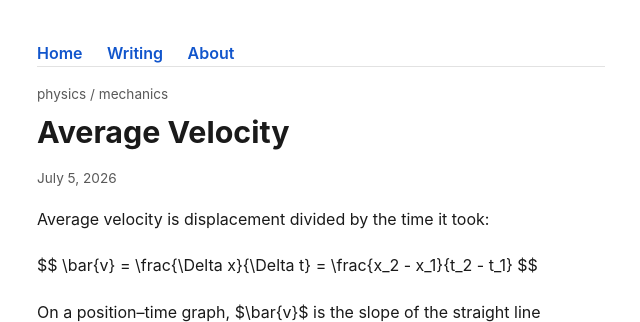
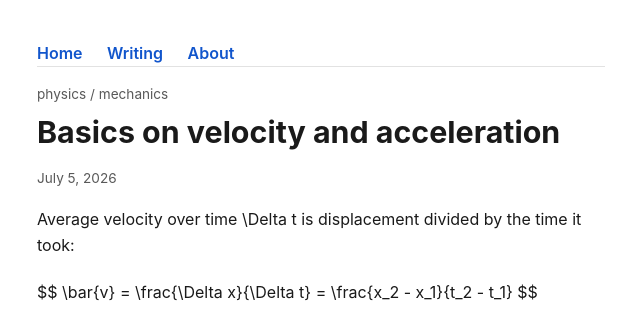
Before and after one commit to ioRo3781/ioRo3781.github.io, an Astro site: page /writing/physics/mechanics/average-velocity in a window 1280 px wide. Shown: the top 322 px of the page, without its empty margins (319-959 px from the left). Built offline with nearby package versions, Linux system fonts and the light colour scheme; Astro itself is replaced by a stand-in of ours; some packages are replaced by stand-ins of ours.

Commit message:
Update average-velocity.md

```diff
--- a/src/content/writing/physics/mechanics/average-velocity.md
+++ b/src/content/writing/physics/mechanics/average-velocity.md
@@ -1,10 +1,10 @@
 ---
-title: "Average Velocity"
+title: "Basics on velocity and acceleration"
 date: 2026-07-05
-description: "Displacement over elapsed time, and what that ratio hides."
+description: "Here are the basic mathematics and physics behind those topics "
 ---
 
-Average velocity is displacement divided by the time it took:
+Average velocity over time \Delta t is displacement divided by the time it took:
 
 $$
 \bar{v} = \frac{\Delta x}{\Delta t} = \frac{x_2 - x_1}{t_2 - t_1}
```
